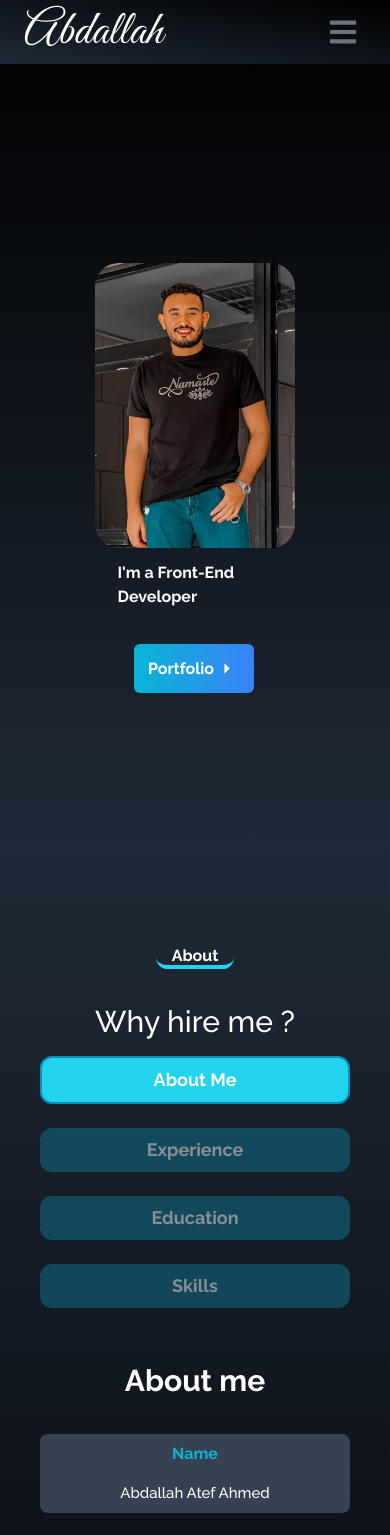
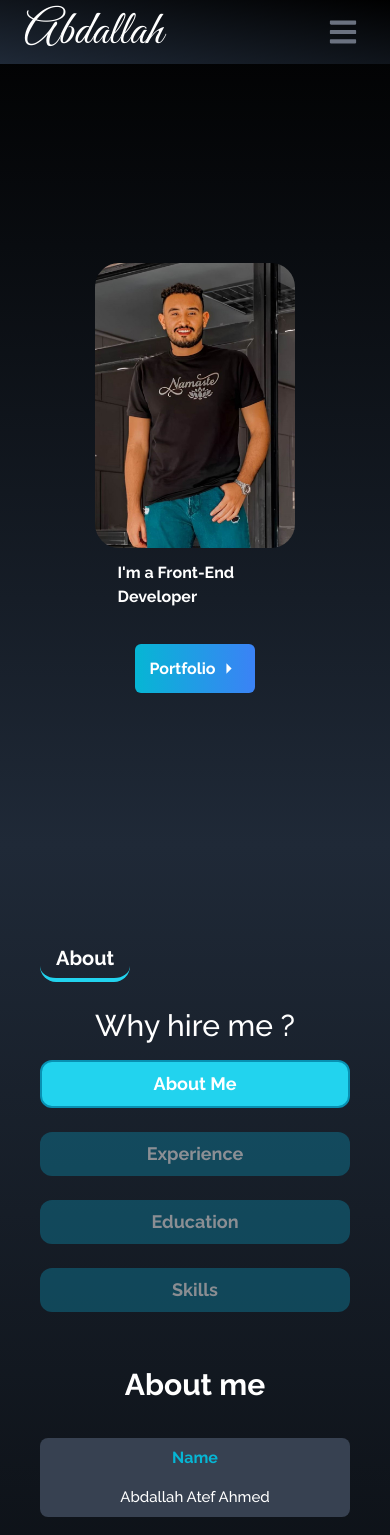
Before and after one commit to abdo121212/Portfolio, a React (Create React App) app: page / in a window 390 px wide. Shown: the top 1535 px of the page. Built offline with nearby package versions, Linux system fonts and the light colour scheme.

Commit message:
update home page

```diff
--- a/src/components/About.jsx
+++ b/src/components/About.jsx
@@ -58,8 +58,6 @@ const About = () => {
       text: "React.js developer internship at USAM.",
     },
   ];
-
-
 
   const about = [
     {
@@ -252,15 +250,13 @@ const About = () => {
         name="about"
         className="w-full bg-gradient-to-b from-gray-800 to-black  text-white py-20 "
       >
-        <div className="max-w-screen-lg  flex flex-col container px-10 mx-auto ">
-          <div className="py-5 text-center">
-            <p
-              data-aos="fade-up"
-              className=" font-bold border-b-4 inline  border-cyan-400 rounded-2xl px-4 sm:text-2xl lg:text-5xl  "
-            >
-              About
-            </p>
-          </div>
+        <div className="max-w-screen-lg  flex flex-col container px-10 mx-auto">
+
+          <div className=" sm:text-center py-5">
+          <p className="text-4xl font-bold border-b-4 border-cyan-400 rounded-2xl px-4 p-2 inline  max-md:text-xl">
+          About
+          </p>
+        </div>
 
           <div className="flex justify-center items-cneter gap-5 max-md:space-y-5  max-md:flex-col">
             <div className="w-[40%] max-md:w-full flex justify-start items-stjustify-start  flex-col">
--- a/src/components/Contact.jsx
+++ b/src/components/Contact.jsx
@@ -10,7 +10,7 @@ const Contact = () => {
       <div className="pb-8 text-center ">
         <p
           data-aos="fade-up"
-          className="text-4xl font-bold  border-b-4 inline border-cyan-400 rounded-2xl px-4 "
+          className="text-4xl font-bold  border-b-4 inline border-cyan-400 rounded-2xl px-4  max-w-[10px]"
         >
           Contact
         </p>
--- a/src/components/Experience.jsx
+++ b/src/components/Experience.jsx
@@ -35,7 +35,7 @@ const Experience = () => {
         className="mx-auto p-4 flex flex-col justify-center w-full h-full text-white  container px-10 "
       >
         <div className=" sm:text-center">
-          <p className="text-4xl font-bold border-b-4 border-cyan-400 rounded-2xl px-4 p-2 inline">
+          <p className="text-4xl font-bold border-b-4 border-cyan-400 rounded-2xl px-4 p-2 inline  max-md:text-xl">
             Experience
           </p>
           <p className="py-6"> These are the technologies i've worked with</p>
--- a/src/components/Home.jsx
+++ b/src/components/Home.jsx
@@ -22,7 +22,7 @@ const Home = () => {
               to="portfolio"
               smooth
               duration={500}
-              className="group ml-4 text-white flex items-center font-bold   bg-gradient-to-r max-md:justify-center max-md:w-[120px] from-cyan-500 mx-auto   to-blue-500 cursor-pointer rounded-md my-2 px-6 py-3 "
+              className="group  text-white flex items-center font-bold   bg-gradient-to-r max-md:justify-center max-md:w-[120px] from-cyan-500 mx-auto   to-blue-500 cursor-pointer rounded-md my-2 px-6 py-3 "
             >
               Portfolio
               <span className="group-hover:rotate-90 duration-300">
--- a/src/components/Portfolio.jsx
+++ b/src/components/Portfolio.jsx
@@ -94,16 +94,11 @@ content interactively on various screen sizes.`,
         name="portfolio"
         className="bg-gradient-to-b from-gray-800 to-black w-full  text-white py-10 px-32"
       >
-        <div className="text-center">
-          <p
-            data-aos="fade-up"
-            className="text-3xl font-bold border-b-4  border-cyan-400 inline rounded-2xl px-4 "
-          >
-            Portfolio
+        <div className=" sm:text-center">
+          <p className="text-4xl font-bold border-b-4 border-cyan-400 rounded-2xl px-4 p-2 inline  max-md:text-xl">
+            Experience
           </p>
-          <p data-aos="fade-up" className="py-3">
-            Check out some of my work right here{" "}
-          </p>
+          <p className="py-6 w-fit max-sm:text-[12px]"> These are the technologies i've worked with</p>
         </div>
 
         <div className="grid max-lg:grid-cols-2  max-lg:gap-x-10 max-md:grid-cols-1  lg:grid-cols-3 gap-10 py-3 px-10 ">
--- a/src/components/SocialLinks.jsx
+++ b/src/components/SocialLinks.jsx
@@ -54,7 +54,7 @@ const SocialLinks = () => {
             <li
               key={id}
               className={
-                "hidden lg:flex justify-between items-center w-40 h-14 rounded-md px-4 ml-[-100px] hover:ml-[-10px] duration-300 text-white  bg-gray-500" +
+                "hidden  md:flex justify-between items-center w-40 h-14 rounded-md px-4 ml-[-100px] hover:ml-[-10px] duration-300 text-white  bg-gray-500" +
                 "" +
                 style
               }
```
